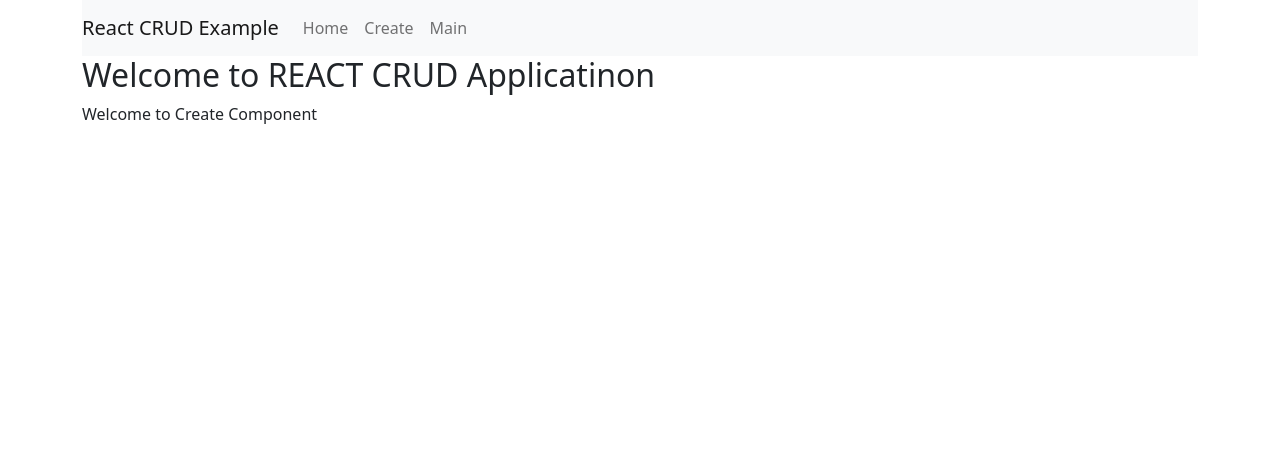
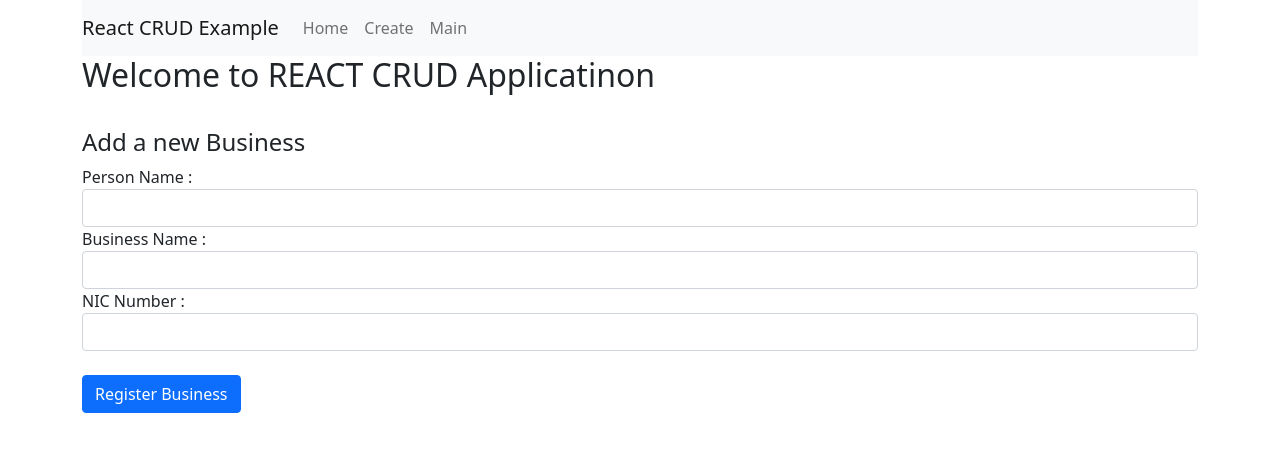
Before and after one commit to gayathribuddhika/Mern_CRUD, a React (Create React App) app in the folder crudreact/: page /create in a window 1280 px wide. Shown: the top 452 px of the page. Built offline with nearby package versions, Linux system fonts and the light colour scheme.

Commit message:
create a form

```diff
--- a/crudreact/src/components/create.js
+++ b/crudreact/src/components/create.js
@@ -4,8 +4,31 @@ import React, {Component} from "react";
 class Create extends Component {
     render() {
         return (
-            <div>
-                <p>Welcome to Create Component</p>
+            <div style={{marginTop:10}}>
+               <br/>
+               <h4>Add a new Business</h4>
+
+                <form>
+                    <div className="form-group">
+                        <label>Person Name :</label>
+                        <input type="text" className="form-control"/>
+                    </div>
+
+                    <div className="form-group">
+                        <label>Business Name :</label>
+                        <input type="text" className="form-control"/>
+                    </div>
+
+                    <div className="form-group">
+                        <label>NIC Number :</label>
+                        <input type="text" className="form-control"/>
+                        <br/>
+                    </div>
+
+                    <div className="form-group">
+                        <input type="submit" value="Register Business" className="btn btn-primary"/>
+                    </div>
+               </form>
             </div>
         )
     }
```
